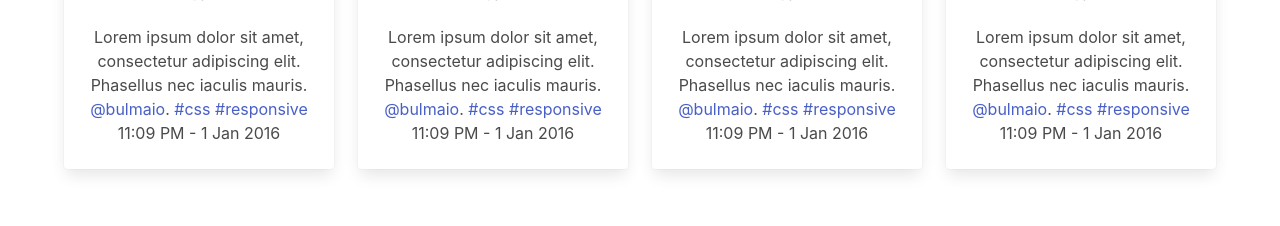
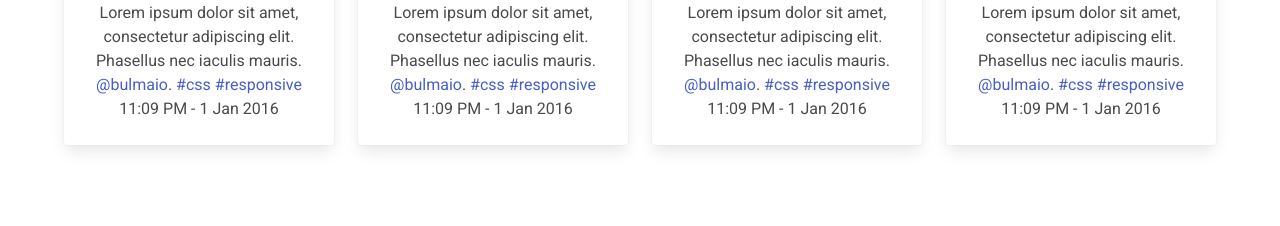
Before and after one commit to mohsulthana/skm-landing-page, a PHP site: page / in a window 1280 px wide. Shown: the part 1713-1939 px from the top of the page. Run offline with PHP 8.4, Linux system fonts and the light colour scheme; some libraries are stand-ins or nearby versions.

Commit message:
change font

```diff
--- a/index.html
+++ b/index.html
@@ -6,6 +6,7 @@
     <title>Hello Bulma!</title>
     <link rel="stylesheet" href="https://cdn.jsdelivr.net/npm/bulma@0.8.0/css/bulma.min.css">
     <link rel="stylesheet" href="style.css">
+    <link href="https://fonts.googleapis.com/css?family=Roboto&display=swap" rel="stylesheet">
     <script defer src="https://use.fontawesome.com/releases/v5.3.1/js/all.js"></script>
   </head>
   <body>
--- a/style.css
+++ b/style.css
@@ -1,3 +1,7 @@
+* {
+  font-family: 'Roboto', sans-serif;
+}
+
 .hero-has-bg-image {
   background-image: url('hero.jpg');
   background-size: cover;
```
